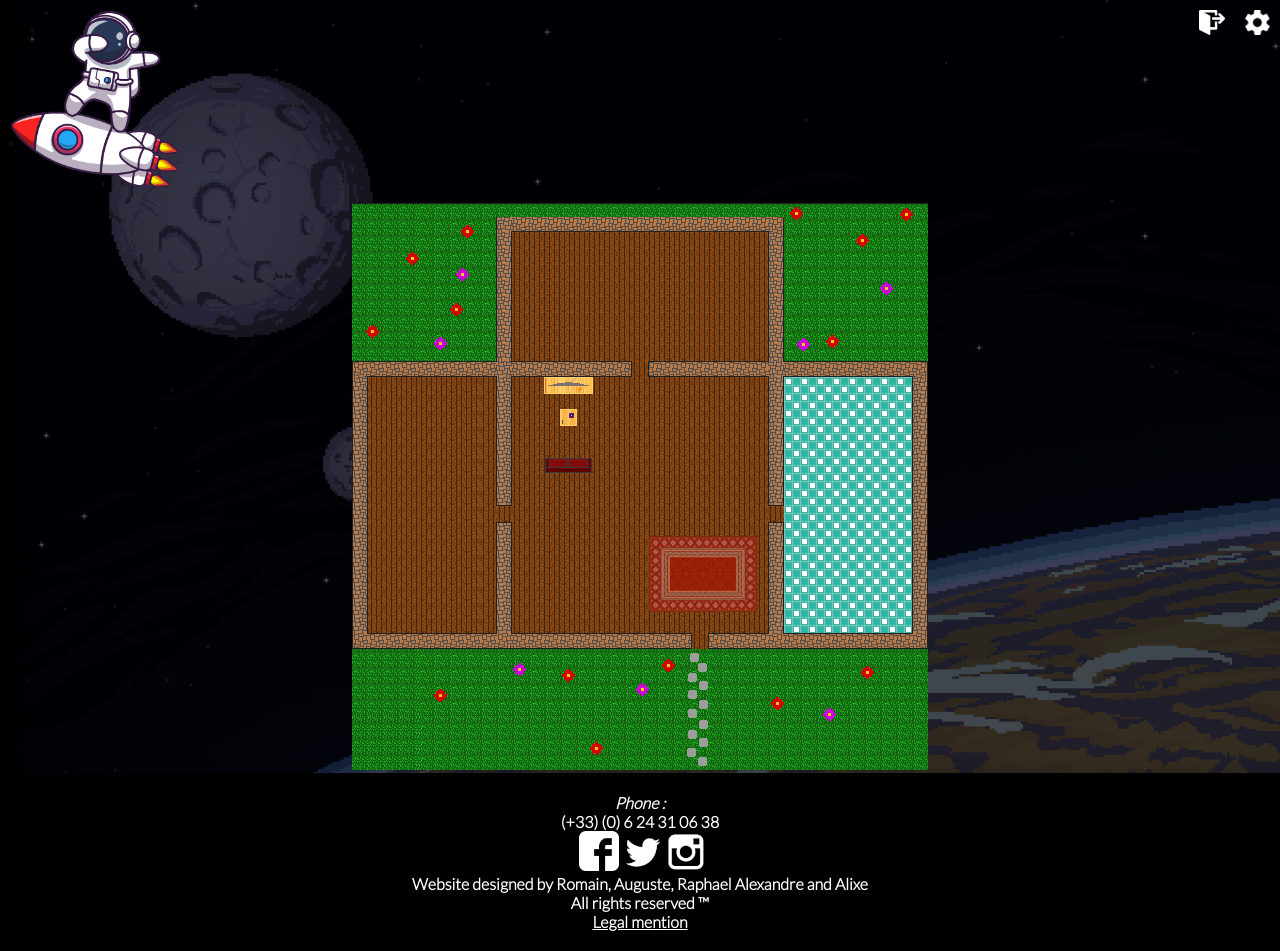
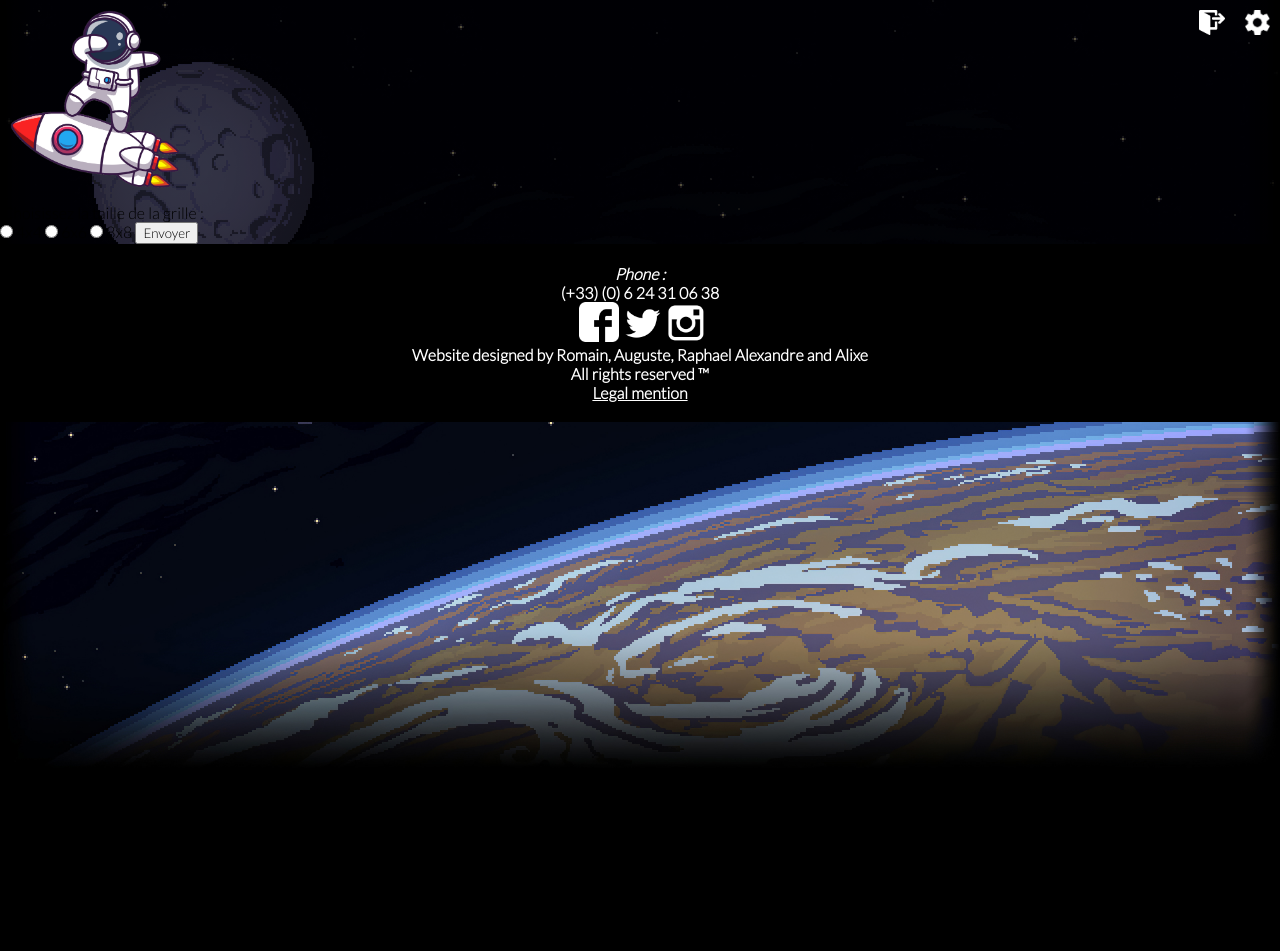
Before and after one commit to Romain-Pietri/Projet_Fin_Cir1, a PHP site: page /jeu.php in a window 1280 px wide. After the commit the page ends 758 px from the top, so only its background shows below. Run offline with PHP 8.4, Linux system fonts and the light colour scheme.

Commit message:
selection taille jeu

```diff
--- a/jeu.php
+++ b/jeu.php
@@ -5,17 +5,35 @@
     ?>
 </header>
 <body>
+<?php
+    if(!isset($_POST["Envoyer"])){
+        echo '<legend class="input">Choisissez la taille de la grille :</legend>
+    <form method="post" action="jeu.php">
+        <input type="radio" name="taille" id="taille" value="4"/>
+			<label for="4x4" class="input">4x4</label>
+		<input type="radio" name="taille" id="taille" value="6"/>
+			<label for="6x6" class="input">6x6</label>
+        <input type="radio" name="taille" id="taille" value="8"/>
+			<label for="8x8" class="input">8x8</label>
+        <input type="submit" name="Envoyer" Value="Envoyer"/>
+    </form>';
 
-    <div id="x"></div>
+    }
+    else {
+        $taille = $_POST["taille"];
+        echo $taille;
+    }
+?>
+
 
     <script>
 
-    var img = document.createElement("img");
+    /*var img = document.createElement("img");
     img.src = "./Images-jeu/maison.png";
 
     var div = document.getElementById("x");
     div.appendChild(img);
-    div.setAttribute("style", "text-align:center");
+    div.setAttribute("style", "text-align:center");*/
 
     </script>
 
```
